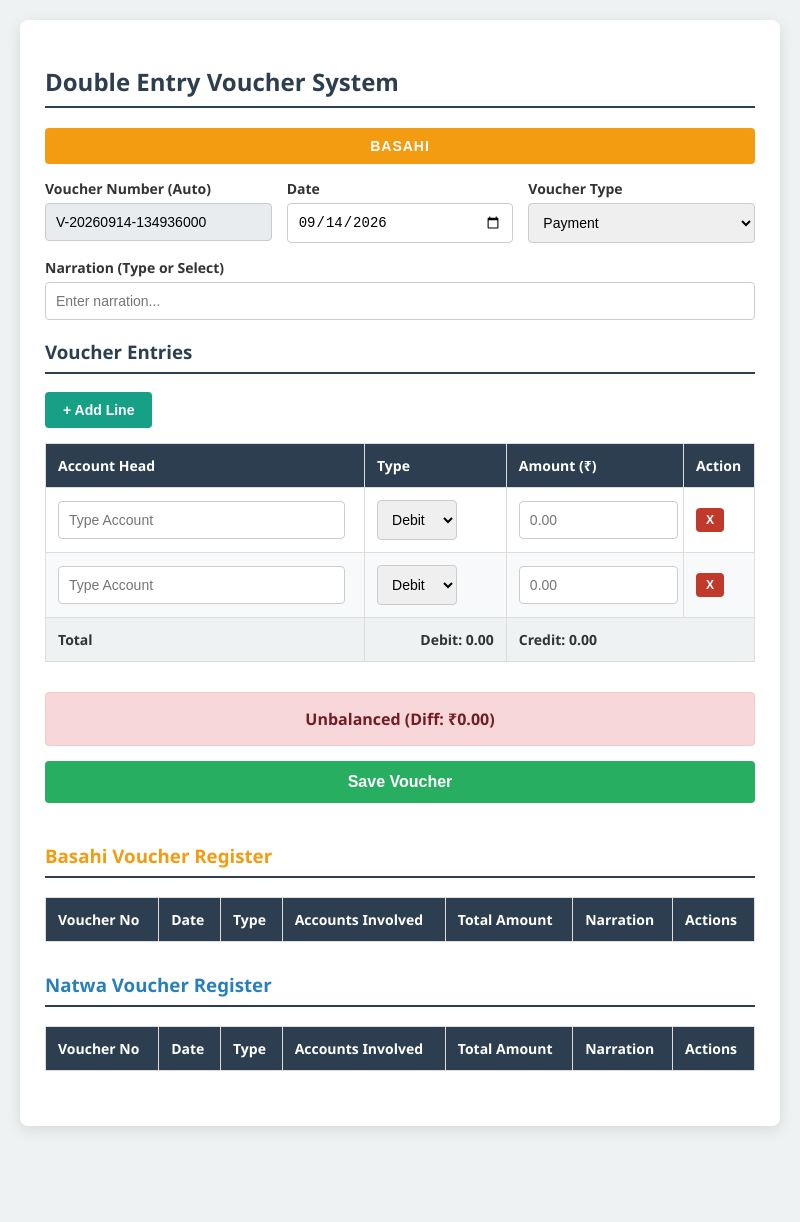
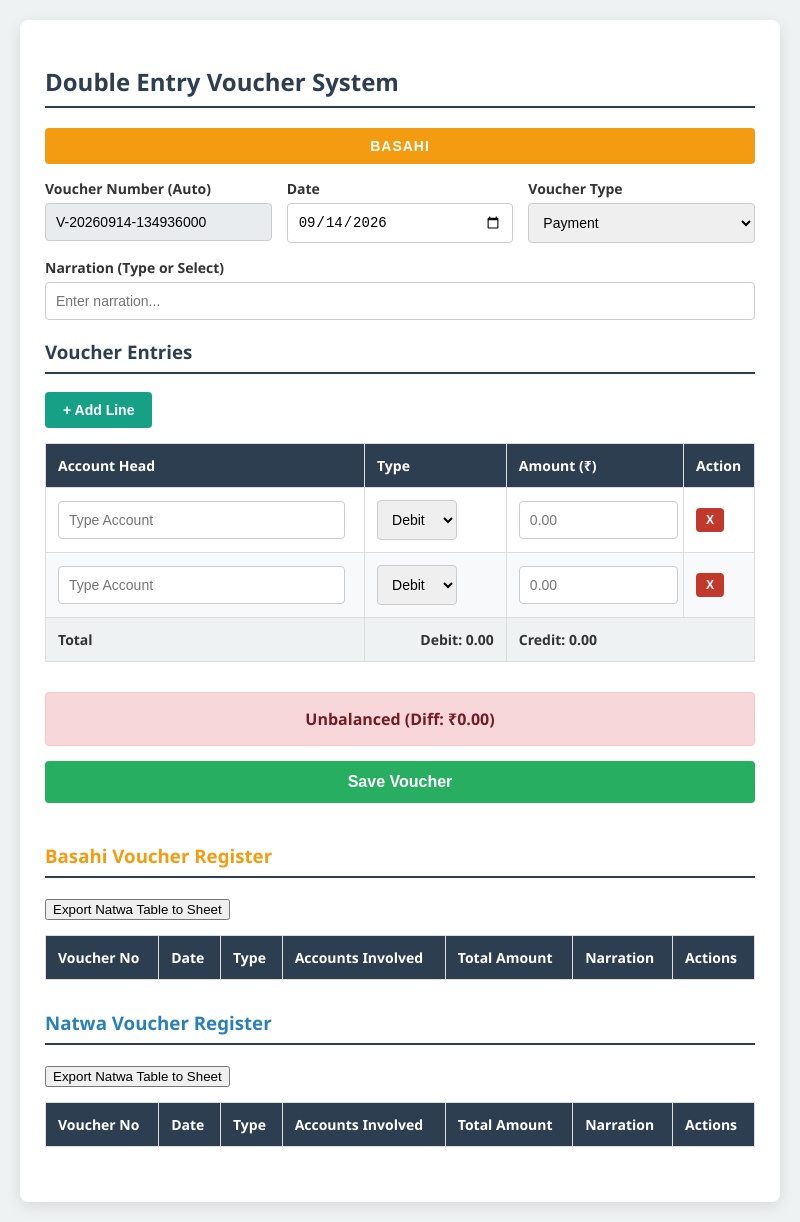
Before and after one commit to ydvaditya20-creator/Exe-hellow-wirld, an Electron app: page index (2perfect with rable basahi and natwa saparate).html in a window 800 px wide. Before the commit the page ends 1146 px from the top, so only its background shows below. Drawn offline with Linux system fonts and the light colour scheme.

Commit message:
Update index (2perfect with rable basahi and natwa saparate).html

```diff
--- a/index (2perfect with rable basahi and natwa saparate).html
+++ b/index (2perfect with rable basahi and natwa saparate).html
@@ -124,7 +124,10 @@
 
     <!-- SEPARATE TABLES FOR REPORT -->
     <h3 style="margin-top: 40px; color: var(--warning);">Basahi Voucher Register</h3>
-    <table id="basahiTable">
+  <button onclick="sendTableToSheet('basahiTable')">Export Natwa Table to Sheet</button>
+
+
+  <table id="basahiTable">
         <thead>
             <tr>
                 <th>Voucher No</th>
@@ -140,7 +143,10 @@
     </table>
 
     <h3 style="margin-top: 20px; color: var(--info);">Natwa Voucher Register</h3>
-    <table id="natwaTable">
+   <button onclick="sendTableToSheet('natwaTable')">Export Natwa Table to Sheet</button>
+
+
+ <table id="natwaTable">
         <thead>
             <tr>
                 <th>Voucher No</th>
@@ -186,6 +192,56 @@ window.onload = function() {
 renderHistoryTables();
 
 }
+function sendTableToSheet(tableId) {
+            // YAHAN APNA APPS SCRIPT WEB APP URL PASTE KAREIN
+            const webAppUrl = "https://script.google.com/macros/s/AKfycbzMLraZcirFbs-oOhgdwnXAoM3AYYNug-_Y5EAEZ9OIlEPGqAvW8CqeCPXXuty9h58W9w/exec";
+
+            const table = document.getElementById(tableId);
+            if (!table) {
+                alert("Table nahi mila!");
+                return;
+            }
+
+            const rowsData = [];
+            const rows = table.querySelectorAll("tr");
+
+            // Table ki har row se data nikalna
+            rows.forEach(row => {
+                const cols = row.querySelectorAll("th, td");
+                const rowData = [];
+                cols.forEach(col => {
+                    rowData.push(col.innerText.trim());
+                });
+                rowsData.push(rowData);
+            });
+
+            // Google App Script ko bheja jaane wala data object
+            const payload = {
+                sheetName: tableId, // Id hi hamare sheet ka naam (tab name) hai
+                rows: rowsData
+            };
+
+            // Loader ya alert show karna
+            alert(`${tableId} table ka data Google Sheet me bheja ja raha hai...`);
+
+            // Fetch API ke zariye Google Sheet script ko POST request bhejna
+            fetch(webAppUrl, {
+                method: "POST",
+                mode: "no-cors", // Google Apps Script redirects ko handle karne ke liye no-cors zaroori hai
+                cache: "no-cache",
+                headers: {
+                    "Content-Type": "application/json",
+                },
+                body: JSON.stringify(payload)
+            })
+            .then(() => {
+                alert(`Data kamyabi se '${tableId}' tab me add ho gaya hai!`);
+            })
+            .catch(error => {
+                console.error("Error:", error);
+                alert("Data bhejne me koi dikkat aayi.");
+            });
+        }
 
 // Toggle logic between Basahi and Natwa
 function toggleClassification() {
@@ -403,7 +459,7 @@ function printVoucher(id) {
     `;
     window.print();
 }
-
+Const="https://script.google.com/macros/s/AKfycbzMLraZcirFbs-oOhgdwnXAoM3AYYNug-_Y5EAEZ9OIlEPGqAvW8CqeCPXXuty9h58W9w/exec"
 
 </script>
 </body>
```
